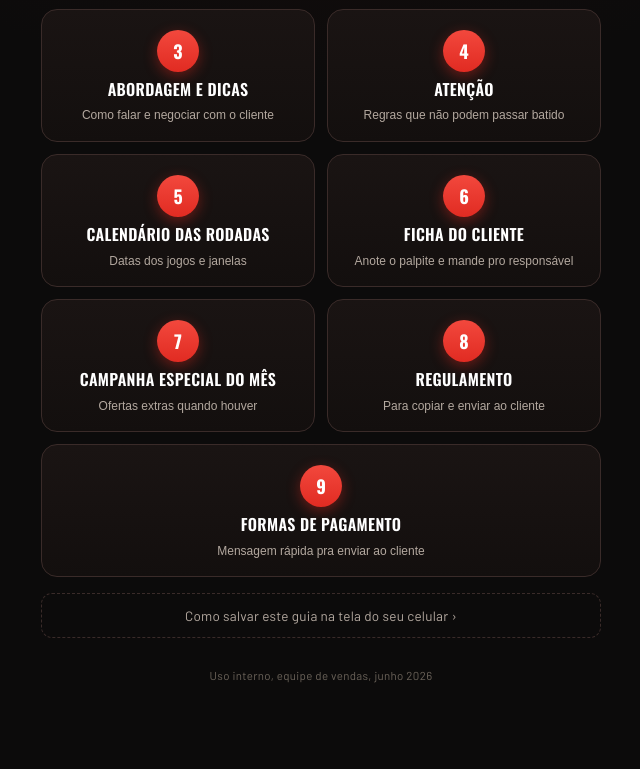
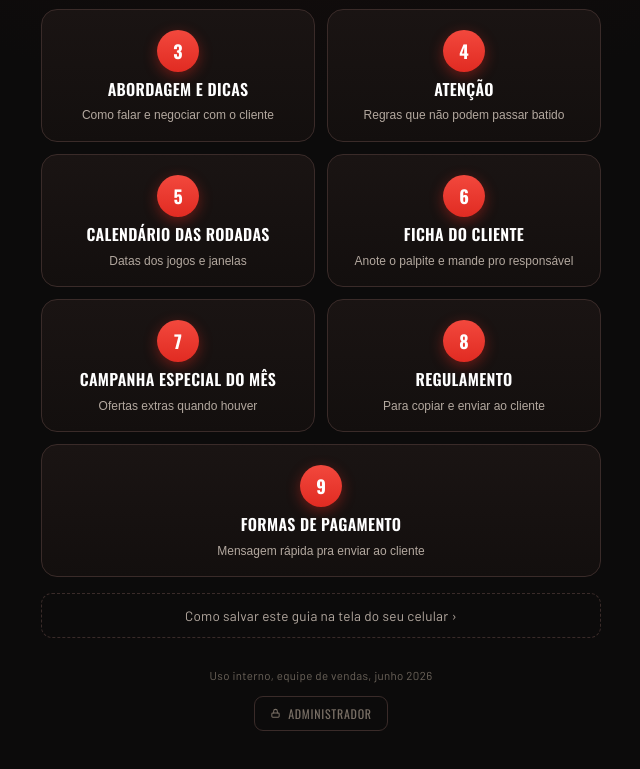
Before and after one commit to brunormachado-ctrl/Campanha-do-Mes-, a plain HTML site: page index.html in a window 1280 px wide. Shown: the part 647-1416 px from the top of the page, without its empty margins (319-959 px from the left). Before the commit the page ends 1389 px from the top, so only its background shows below. Drawn offline with nearby package versions, Linux system fonts and the light colour scheme.

Commit message:
Link discreto "Administrador" (cadeado) no rodape, leva ao admin.html
Co-Authored-By: Claude Opus 4.8 <noreply@anthropic.com>

```diff
--- a/index.html
+++ b/index.html
@@ -360,6 +360,15 @@
   .savestatus.err{background:rgba(215,100,42,.12);border:1px solid var(--ember);color:var(--ember-soft);}
 
   .foot{text-align:center;color:#6b635a;font-size:11.5px;margin-top:30px;letter-spacing:.03em;}
+  .adminlink{
+    display:inline-flex;align-items:center;gap:7px;margin-top:14px;
+    color:#7a7066;font-family:'Oswald',sans-serif;font-size:12px;letter-spacing:.06em;
+    text-transform:uppercase;text-decoration:none;
+    border:1px solid var(--line);border-radius:9px;padding:8px 15px;
+    transition:border-color .18s,color .18s,background .18s;
+  }
+  .adminlink:hover{border-color:var(--ember);color:var(--ember-soft);background:var(--panel);}
+  .adminlink svg{display:block;}
 </style>
 </head>
 <body>
@@ -778,7 +787,14 @@ Quer dar o seu palpite?</pre>
     </div>
   </div>
 
-  <div class="foot">Uso interno, equipe de vendas, junho 2026</div>
+  <div class="foot">
+    Uso interno, equipe de vendas, junho 2026
+    <br>
+    <a class="adminlink" href="admin.html">
+      <svg width="11" height="13" viewBox="0 0 24 24" fill="none" stroke="currentColor" stroke-width="2.2" stroke-linecap="round" stroke-linejoin="round"><rect x="4" y="11" width="16" height="9" rx="2"/><path d="M8 11V7a4 4 0 0 1 8 0v4"/></svg>
+      Administrador
+    </a>
+  </div>
 </div>
 
 <script src="https://cdn.jsdelivr.net/npm/@supabase/supabase-js@2"></script>
```
